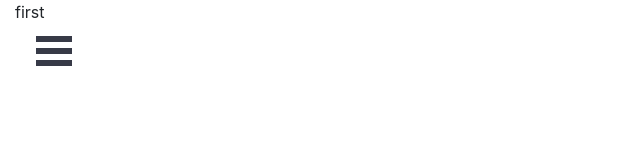
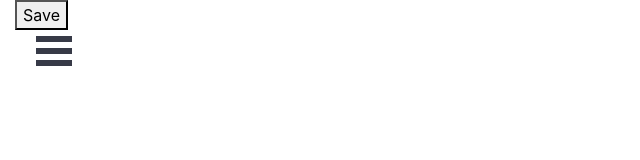
Before and after one commit to InhyeJeong/React, a React (Create React App) app in the folder my-app/: page / in a window 1280 px wide. Shown: the top 160 px of the page, without its empty margins (0-640 px from the left). Built offline with nearby package versions, Linux system fonts and the light colour scheme.

Commit message:
Add Event Test Code

```diff
--- /dev/null
+++ b/my-app/src/Components/Event/SaveButton.js
@@ -0,0 +1,17 @@
+import React, { Component } from 'react';
+
+class SaveButton extends Component {
+	constructor(props) {
+		super(props)
+		this.handleSave = this.handleSave.bind(this)
+	}
+	handleSave (event) {
+		console.log(this, event)
+	}
+	render () {
+		return <button onClick={this.handleSave}>Save</button>
+
+	}
+}
+
+export default SaveButton;
--- a/my-app/src/Components/UILayout/Layout.js
+++ b/my-app/src/Components/UILayout/Layout.js
@@ -5,6 +5,7 @@ import Clock from '../Clock';
 import Sidebar from '../Sidebar';
 import Script from './../Note/Script'
 import '../../App';
+import SaveButton from '../Event/SaveButton';
 
 class Layout extends Component {
 	render() {
@@ -16,8 +17,9 @@ class Layout extends Component {
           </div>
           <div className="">
             {/* <Clock></Clock> */}
-            <Script></Script>
+            {/* <Script></Script> */}
             {/* <MainPage></MainPage> */}
+            <SaveButton></SaveButton>
           </div>
         </div>
       </div>
```
